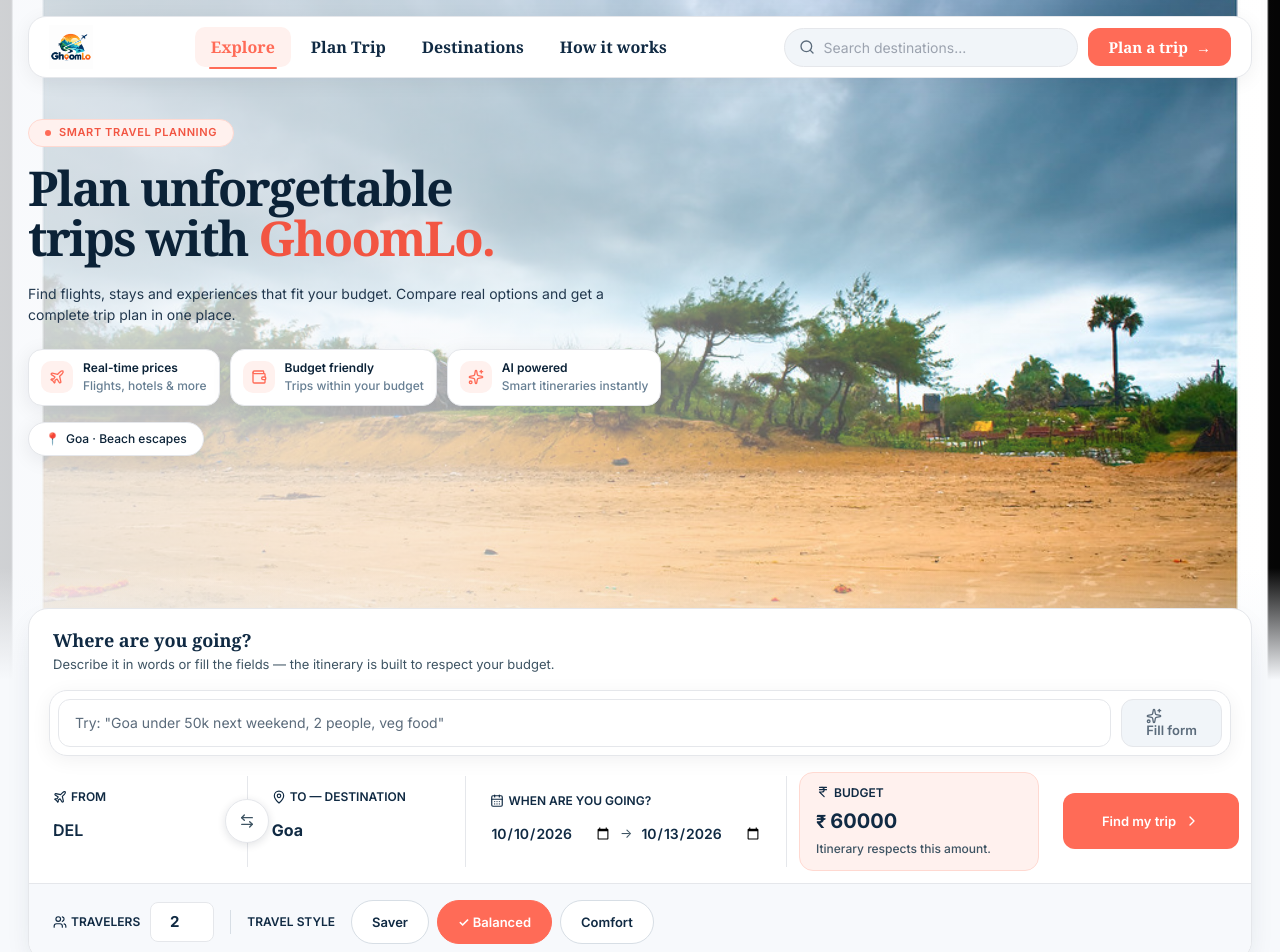
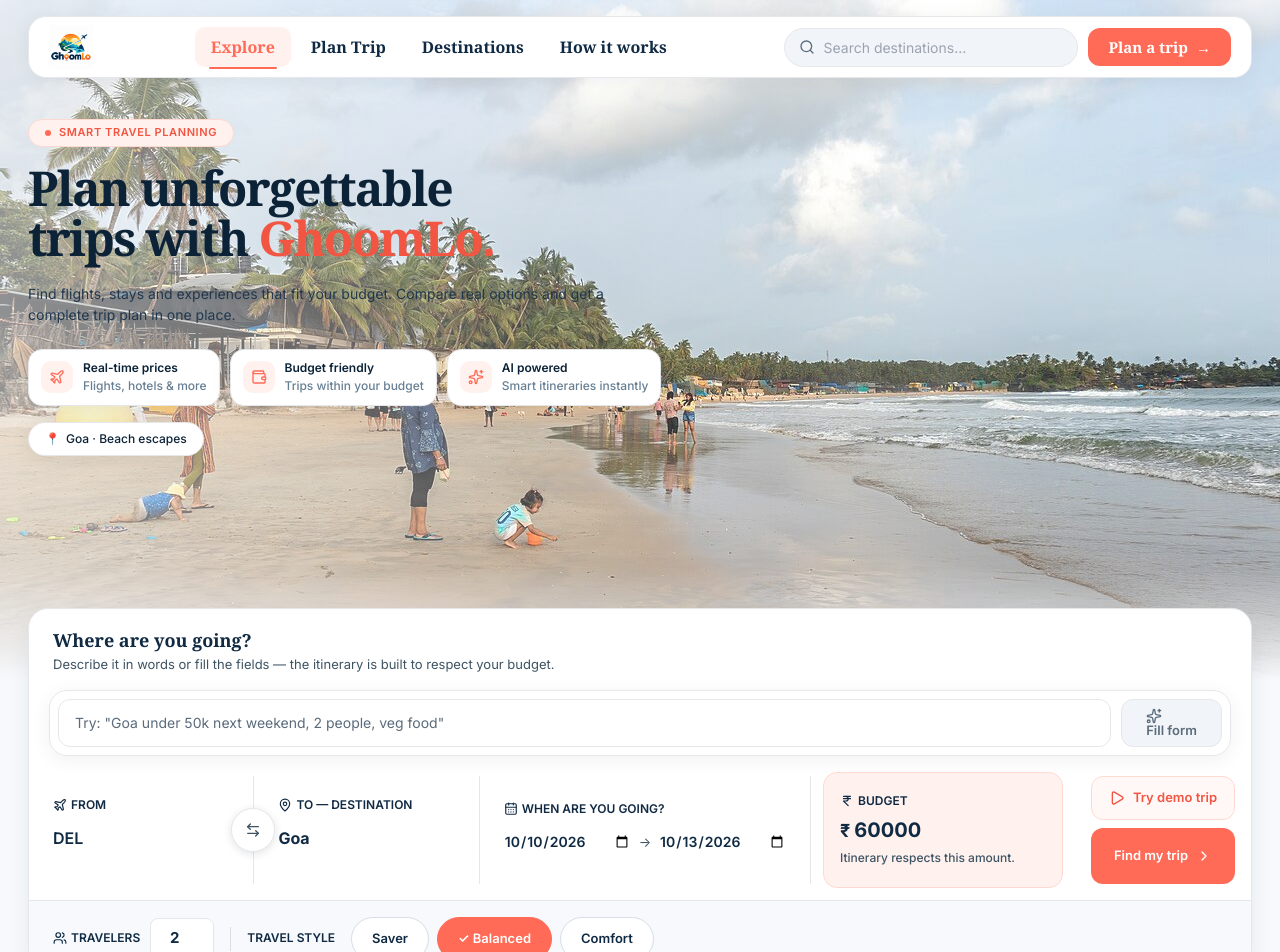
Before and after one commit to harshitsingh070/GhumLo, a React (Vite) app in the folder frontend-react/: page / in a window 1280 px wide. Shown: the top 952 px of the page. Built offline with nearby package versions, Linux system fonts and the light colour scheme.

Commit message:
feat : fix

```diff
--- a/frontend-react/src/components/Hero.jsx
+++ b/frontend-react/src/components/Hero.jsx
@@ -1,5 +1,6 @@
+import { useEffect, useState } from "react";
 import { Sparkles, Plane, Wallet, MapPin } from "lucide-react";
-import { DESTINATIONS, bundledHeroFor } from "../lib/destinations.js";
+import { DESTINATIONS, photoPoolFor } from "../lib/destinations.js";
 import { HeroEyebrow, HeroVeil, HeroShell } from "./HeroShared.jsx";
 import TripPreviewCard from "./TripPreviewCard.jsx";
 
@@ -15,10 +16,19 @@
  *  The trip builder overlaps this section from below. */
 export default function Hero({ plan, onViewPlan }) {
   const destination = plan?.destination || "Goa";
-  // Bundled location photo only (full-resolution assets): catalogue match
-  // → stable hash-picked photo per location. No live thumbnails here —
-  // small provider images pixelate when stretched full-bleed.
-  const img = bundledHeroFor(plan?.destination || "Goa");
+  const photos = photoPoolFor(destination);
+  const [photoIndex, setPhotoIndex] = useState(0);
+
+  useEffect(() => {
+    setPhotoIndex(0);
+    if (photos.length < 2) return undefined;
+    const timer = window.setInterval(() => {
+      setPhotoIndex((index) => (index + 1) % photos.length);
+    }, 5000);
+    return () => window.clearInterval(timer);
+  }, [destination]);
+
+  const img = photos[photoIndex] || photos[0];
   const known = DESTINATIONS.find((d) =>
     String(destination).toLowerCase().includes(d.name.toLowerCase())
   );
@@ -31,7 +41,7 @@
         alt={known ? known.alt : `${destination} destination`}
         className="absolute inset-0 h-full w-full object-cover"
         loading="eager"
-        style={{ objectPosition: "center 38%" }}
+        style={{ objectPosition: "center 38%", filter: "contrast(1.06) saturate(1.08)" }}
       />
 
       <HeroVeil />
--- a/frontend-react/src/components/HeroShared.jsx
+++ b/frontend-react/src/components/HeroShared.jsx
@@ -18,7 +18,7 @@
       className="absolute inset-0"
       style={{
         background:
-          "linear-gradient(to right, rgba(247,249,252,0.84) 0%, rgba(247,249,252,0.68) 35%, rgba(247,249,252,0.32) 62%, rgba(247,249,252,0.08) 85%, rgba(247,249,252,0.02) 100%)",
+          "linear-gradient(to right, rgba(247,249,252,0.58) 0%, rgba(247,249,252,0.38) 30%, rgba(247,249,252,0.14) 58%, rgba(247,249,252,0.03) 82%, rgba(247,249,252,0) 100%)",
       }}
       aria-hidden="true"
     />
--- a/frontend-react/src/components/TripForm.jsx
+++ b/frontend-react/src/components/TripForm.jsx
@@ -5,6 +5,7 @@
   IndianRupee,
   MapPin,
   Plane,
+  Play,
   Users,
   ChevronRight,
 } from "lucide-react";
@@ -23,7 +24,15 @@
 
 /** Trip Builder — light card with NL helper, fields, style/options row.
  *  All form logic/validation/props unchanged. */
-export default function TripForm({ loading, onSubmit, prefillDestination, locationError, onClearLocationError }) {
+export default function TripForm({
+  loading,
+  onSubmit,
+  prefillDestination,
+  onDemo,
+  demoLoading,
+  locationError,
+  onClearLocationError,
+}) {
   const [form, setForm] = useState(DEFAULTS);
   const [dateError, setDateError] = useState("");
   // Sync guard: `loading` only disables the button after a re-render, so
@@ -320,12 +329,23 @@
             </span>
           </label>
 
-          {/* Find My Trip CTA */}
+          {/* Demo first, then the primary search action below it. */}
+          <div className="flex flex-col justify-center gap-2 p-3 sm:p-4 lg:min-w-[176px]">
+            <button
+              type="button"
+              onClick={onDemo}
+              disabled={loading || demoLoading}
+              className="tcc-focus tcc-touch inline-flex min-h-[44px] w-full items-center justify-center gap-2 rounded-[12px] px-4 t-btn"
+              style={{ background: "#FFF8F6", border: "1px solid #FFD9D1", color: "#F25542" }}
+            >
+              {demoLoading ? <ButtonSpinner /> : <Play className="h-4 w-4" aria-hidden="true" />}
+              {demoLoading ? "Loading demo..." : "Try demo trip"}
+            </button>
             <button
               id="trip-submit"
               type="submit"
-            disabled={loading}
-            className="tcc-focus btn-primary m-4 h-auto min-h-[56px] rounded-[12px] px-7 t-btn sm:mx-5 lg:m-3 lg:min-w-[176px] lg:self-center"
+              disabled={loading || demoLoading}
+              className="tcc-focus btn-primary inline-flex min-h-[56px] w-full items-center justify-center gap-2 rounded-[12px] px-5 t-btn"
             >
               {loading ? (
                 <>
@@ -339,6 +359,7 @@
                 </>
               )}
             </button>
+          </div>
           </div>
 
           {dateError && (
--- a/frontend-react/src/components/TripHero.jsx
+++ b/frontend-react/src/components/TripHero.jsx
@@ -1,5 +1,6 @@
+import { useEffect, useState } from "react";
 import { CalendarDays, Users, Wallet, Plane, BedDouble, ArrowRight } from "lucide-react";
-import { DESTINATIONS, bundledHeroFor } from "../lib/destinations.js";
+import { DESTINATIONS, photoPoolFor } from "../lib/destinations.js";
 import { fmtDateRange, inr } from "../lib/format.js";
 import { HeroEyebrow, HeroVeil, HeroShell } from "./HeroShared.jsx";
 import TripPreviewCard from "./TripPreviewCard.jsx";
@@ -9,10 +10,19 @@
  *  how many / cost / action at a glance. */
 export default function TripHero({ plan, onViewPlan }) {
   const destination = plan?.destination || "Goa";
-  // Bundled location photo only (full-resolution assets): catalogue match
-  // → stable hash-picked photo per location. No live thumbnails here —
-  // small provider images pixelate when stretched full-bleed.
-  const img = bundledHeroFor(plan?.destination || "Goa");
+  const photos = photoPoolFor(destination);
+  const [photoIndex, setPhotoIndex] = useState(0);
+
+  useEffect(() => {
+    setPhotoIndex(0);
+    if (photos.length < 2) return undefined;
+    const timer = window.setInterval(() => {
+      setPhotoIndex((index) => (index + 1) % photos.length);
+    }, 5000);
+    return () => window.clearInterval(timer);
+  }, [destination]);
+
+  const img = photos[photoIndex] || photos[0];
   const known = DESTINATIONS.find((d) =>
     String(destination).toLowerCase().includes(d.name.toLowerCase())
   );
@@ -54,7 +64,7 @@
         alt={known ? known.alt : `${destination} destination`}
         className="absolute inset-0 h-full w-full object-cover"
         loading="eager"
-        style={{ objectPosition: "center 38%" }}
+        style={{ objectPosition: "center 38%", filter: "contrast(1.06) saturate(1.08)" }}
       />
 
       <HeroVeil />
```
Also changed, not shown: 5 other files (tests, documents, lock files or other folders). Lines whose indentation alone changed are shown as unchanged.
